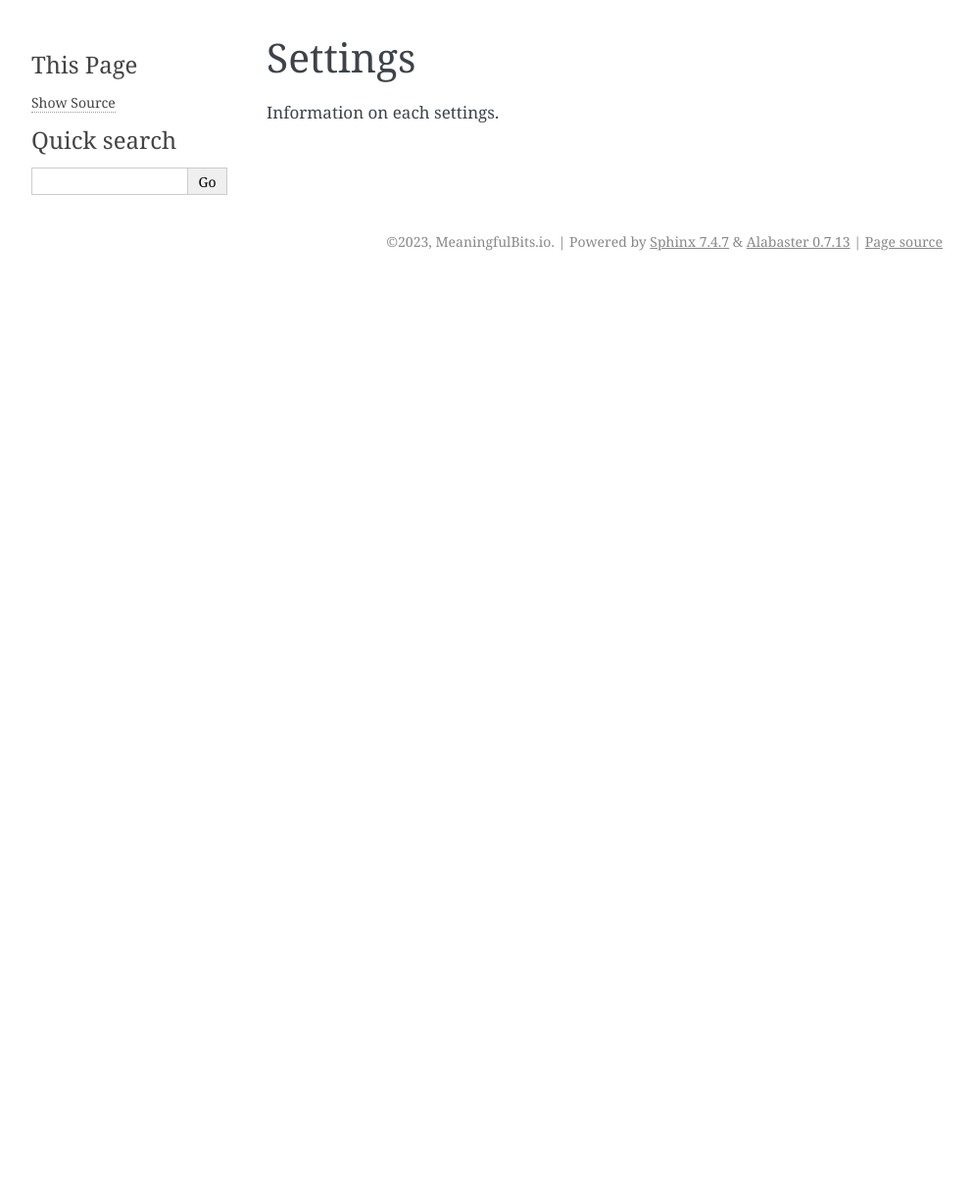
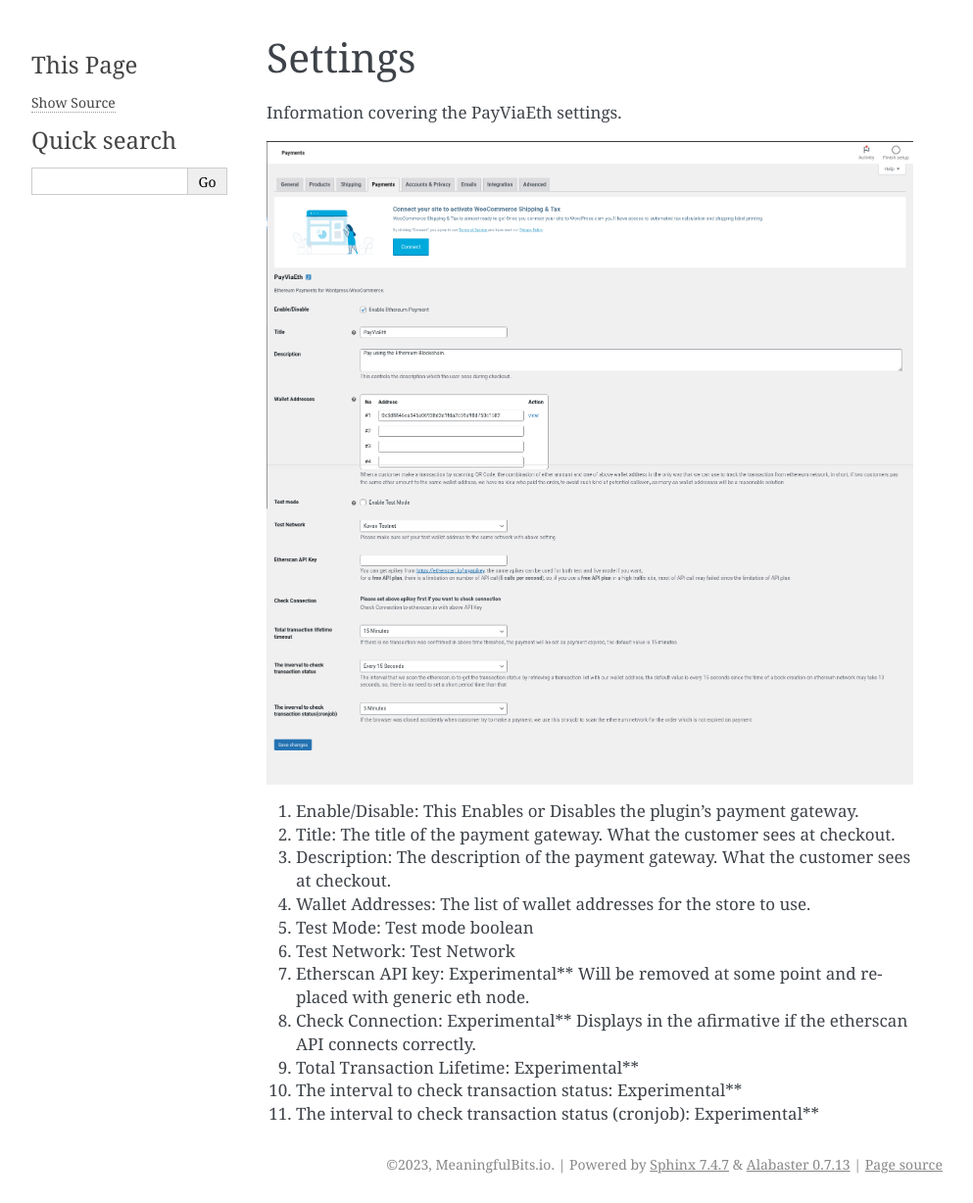
Before and after one commit to ViaEth/PayViaEth, a Sphinx documentation site: the page built from docs/usage/settings.rst, in a window 1280 px wide. Shown: the whole page at 98% size, without its empty margins (148-1141 px from the left). Built offline with Sphinx 7.4.7, drawn with Linux system fonts in a browser that asks for light colours; before the commit the page ends 900 px from its top, so only the background shows below that.

Commit message:
Added info about the plugins settings page.

```diff
--- a/docs/usage/settings.rst
+++ b/docs/usage/settings.rst
@@ -1,4 +1,30 @@
 Settings
 ********
 
-Information on each settings.
+Information covering the PayViaEth settings.
+
+.. image:: ../images/settings0.png
+  :width: 800
+  :alt: The PayViaEth settings page.
+
+1. Enable/Disable: This Enables or Disables the plugin's payment gateway.
+
+2. Title: The title of the payment gateway. What the customer sees at checkout.
+
+3. Description: The description of the payment gateway. What the customer sees at checkout.
+
+4. Wallet Addresses: The list of wallet addresses for the store to use.
+
+5. Test Mode: Test mode boolean
+
+6. Test Network: Test Network
+
+7. Etherscan API key: Experimental** Will be removed at some point and replaced with generic eth node.
+
+8. Check Connection: Experimental** Displays in the afirmative if the etherscan API connects correctly.
+
+9. Total Transaction Lifetime: Experimental**
+
+10. The interval to check transaction status: Experimental**
+
+11. The interval to check transaction status (cronjob): Experimental**
```
Also changed, not shown: docs/images/settings0.png (added).
